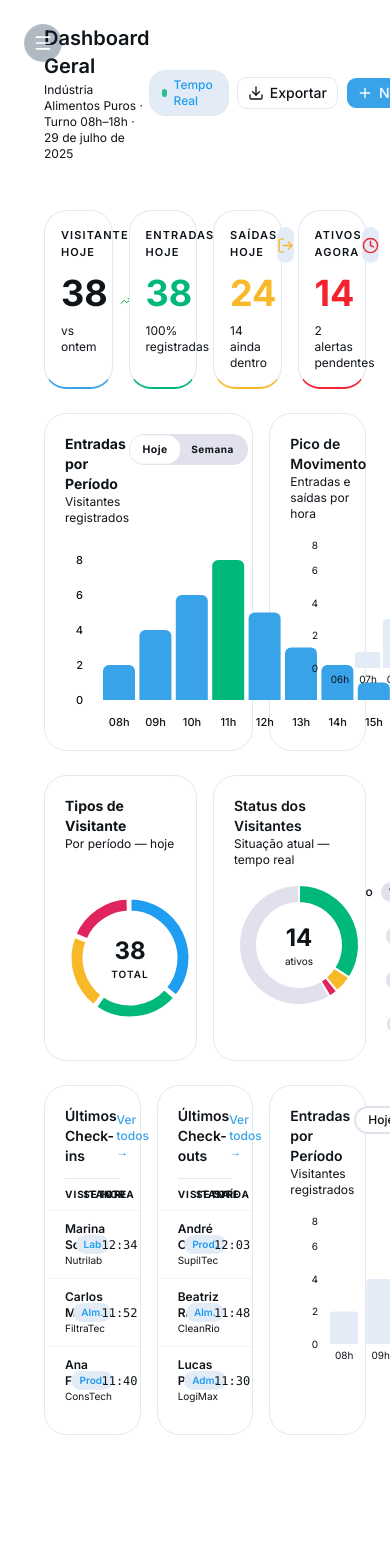
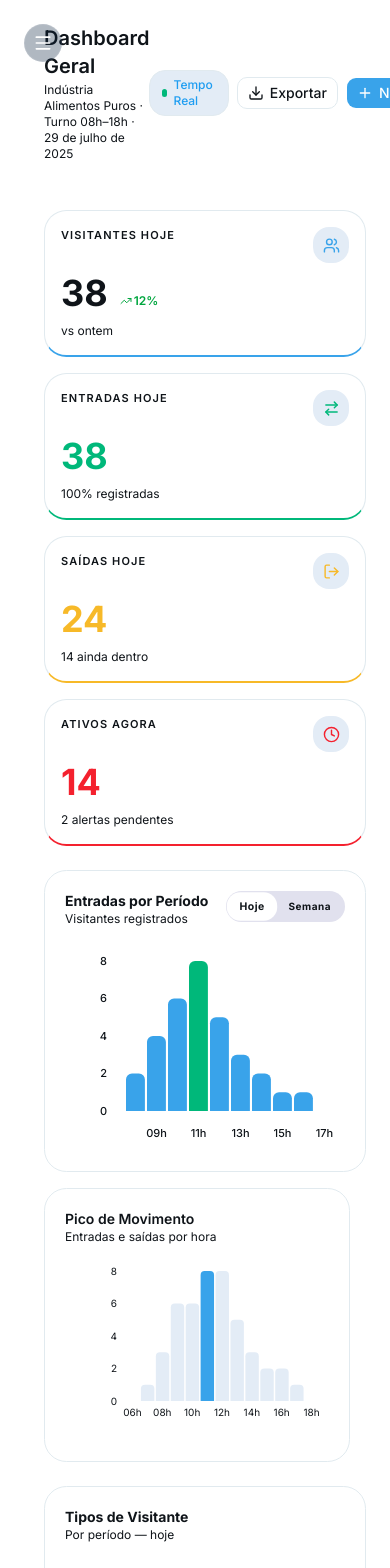
Before and after one commit to ocastroxs/get_in, a Next.js app: page /dashboard in a window 390 px wide. Shown: the top 1568 px of the page. Before the commit the page ends 1459 px from the top, so only its background shows below. Built offline with nearby package versions, Linux system fonts and the light colour scheme; sample sign-in values are in the browser's storage.

Commit message:
style: melhorar gráficos do dashboard geral e responsividade

```diff
--- a/src/app/dashboard/page.jsx
+++ b/src/app/dashboard/page.jsx
@@ -20,7 +20,7 @@ export default function DashboardPage() {
       />
 
       {/* KPIs */}
-      <div className="grid grid-cols-4 gap-4 animate-in fade-in duration-700 delay-100">
+      <div className="grid grid-cols-1 md:grid-cols-2 lg:grid-cols-4 gap-4 animate-in fade-in duration-700 delay-100">
         <StatCard
           label="Visitantes Hoje"
           value={STATS_TODAY.visitantes.value}
@@ -57,7 +57,7 @@ export default function DashboardPage() {
       </div>
 
       {/* Gráficos — linha 1 */}
-      <div className="grid grid-cols-3 gap-4 animate-in fade-in duration-700 delay-200">
+      <div className="grid grid-cols-1 lg:grid-cols-3 gap-4 animate-in fade-in duration-700 delay-200">
         <div className="col-span-2">
           <EntradasChart />
         </div>
@@ -65,13 +65,13 @@ export default function DashboardPage() {
       </div>
 
       {/* Gráficos — linha 2 */}
-      <div className="grid grid-cols-2 gap-4 animate-in fade-in duration-700 delay-300">
+      <div className="grid grid-cols-1 lg:grid-cols-2 gap-4 animate-in fade-in duration-700 delay-300">
         <TiposVisitanteChart />
         <StatusVisitantesChart />
       </div>
 
       {/* Tabelas */}
-      <div className="grid grid-cols-3 gap-4 animate-in fade-in duration-700 delay-400">
+      <div className="grid grid-cols-1 lg:grid-cols-3 gap-4 animate-in fade-in duration-700 delay-400">
         <UltimosCheckins />
         <UltimosCheckouts />
         <NaEmpresaAgora />
--- a/src/components/EntradasChart.jsx
+++ b/src/components/EntradasChart.jsx
@@ -16,7 +16,7 @@ export default function EntradasChart({
   const [view, setView] = useState("hoje");
 
   return (
-    <div className="bg-card text-card-foreground rounded-xl border border-border p-5 flex flex-col gap-4 shadow-sm hover:shadow-md transition-all hover:scale-105 hover:-translate-y-1 duration-300 animate-in fade-in slide-in-from-bottom-4 duration-700 delay-200">
+    <div className="bg-card text-card-foreground rounded-xl border border-border p-5 flex flex-col gap-4 shadow-sm hover:shadow-md transition-shadow duration-300 animate-in fade-in slide-in-from-bottom-4 duration-700 delay-200">
       <div className="flex items-start justify-between">
         <div className="animate-in fade-in slide-in-from-left-4 duration-700 delay-300">
           <h3 className="text-sm font-bold text-foreground">{title}</h3>
@@ -40,12 +40,12 @@ export default function EntradasChart({
         </div>
       </div>
 
-      <div className="h-[180px] w-full mt-2" style={{ minWidth: '300px', minHeight: '180px' }}>
-        <ResponsiveContainer width={400} height={180}>
+      <div className="h-[200px] w-full mt-2">
+        <ResponsiveContainer width="100%" height={200}>
           <BarChart
             data={data}
             barSize={32}
-            margin={{ top: 10, right: 0, bottom: 0, left: -24 }}
+            margin={{ top: 10, right: 10, bottom: 10, left: 0 }}
           >
             <XAxis
               dataKey={nameKey}
--- a/src/components/PicoMovimentoChart.jsx
+++ b/src/components/PicoMovimentoChart.jsx
@@ -5,7 +5,7 @@ import { PICO_MOVIMENTO } from "@/lib/mockData";
 
 export default function PicoMovimentoChart() {
   return (
-    <div className="bg-card text-card-foreground rounded-xl border border-border p-5 flex flex-col gap-4 shadow-sm hover:shadow-md transition-all hover:scale-105 hover:-translate-y-1 duration-300 animate-in fade-in slide-in-from-bottom-4 duration-700 delay-300">
+    <div className="bg-card text-card-foreground rounded-xl border border-border p-5 flex flex-col gap-4 shadow-sm hover:shadow-md transition-shadow duration-300 animate-in fade-in slide-in-from-bottom-4 duration-700 delay-300">
       <div className="flex items-start justify-between">
         <div className="animate-in fade-in slide-in-from-left-4 duration-700 delay-400">
           <h3 className="text-sm font-semibold text-foreground">Pico de Movimento</h3>
@@ -13,12 +13,12 @@ export default function PicoMovimentoChart() {
         </div>
       </div>
 
-      <div className="w-full" style={{ minWidth: '300px', height: '160px' }}>
-        <ResponsiveContainer width={400} height={160}>
+      <div className="w-full h-[180px]">
+        <ResponsiveContainer width="100%" height={180}>
           <BarChart
             data={PICO_MOVIMENTO}
             barSize={28}
-            margin={{ top: 0, right: 0, bottom: 0, left: -24 }}
+            margin={{ top: 10, right: 10, bottom: 10, left: 0 }}
           >
           <XAxis
             dataKey="hora"
--- a/src/components/StatusVisitantesChart.jsx
+++ b/src/components/StatusVisitantesChart.jsx
@@ -7,7 +7,7 @@ export default function StatusVisitantesChart() {
   const ativos = STATUS_VISITANTES.find((s) => s.name === "Dentro da fábrica")?.value ?? 0;
 
   return (
-    <div className="bg-card text-card-foreground rounded-xl border border-border p-5 flex flex-col gap-3 shadow-sm hover:shadow-md transition-all hover:scale-105 hover:-translate-y-1 duration-300 animate-in fade-in slide-in-from-bottom-4 duration-700 delay-500">
+    <div className="bg-card text-card-foreground rounded-xl border border-border p-5 flex flex-col gap-3 shadow-sm hover:shadow-md transition-shadow duration-300 animate-in fade-in slide-in-from-bottom-4 duration-700 delay-500">
       <div className="animate-in fade-in slide-in-from-left-4 duration-700 delay-600">
         <h3 className="text-sm font-semibold text-foreground">Status dos Visitantes</h3>
         <p className="text-xs text-muted-foreground">Situação atual — tempo real</p>
--- a/src/components/TiposVisitantesChart.jsx
+++ b/src/components/TiposVisitantesChart.jsx
@@ -14,7 +14,7 @@ export default function TiposVisitantesChart({
   const total = data.reduce((s, v) => s + v[dataKey], 0);
 
   return (
-    <div className="bg-card text-card-foreground rounded-xl border border-border p-5 flex flex-col gap-4 shadow-sm hover:shadow-md transition-all hover:scale-105 hover:-translate-y-1 duration-300 animate-in fade-in slide-in-from-bottom-4 duration-700 delay-400">
+    <div className="bg-card text-card-foreground rounded-xl border border-border p-5 flex flex-col gap-4 shadow-sm hover:shadow-md transition-shadow duration-300 animate-in fade-in slide-in-from-bottom-4 duration-700 delay-400">
       <div className="animate-in fade-in slide-in-from-left-4 duration-700 delay-500">
         <h3 className="text-sm font-bold text-foreground">{title}</h3>
         <p className="text-xs text-muted-foreground">{subtitle}</p>
```
